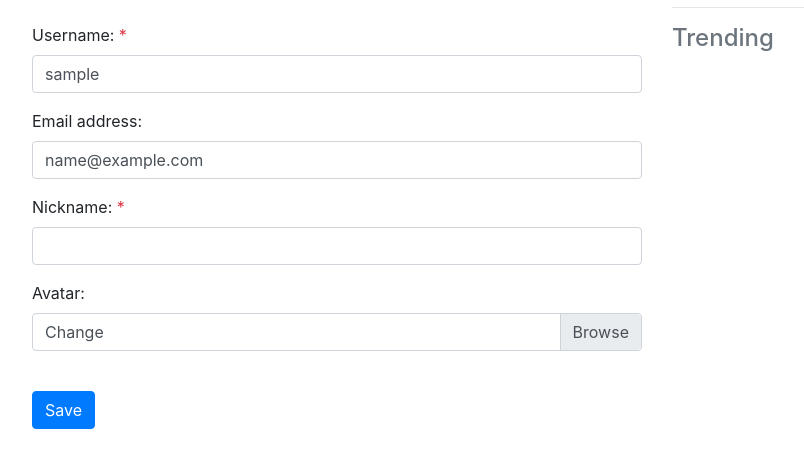
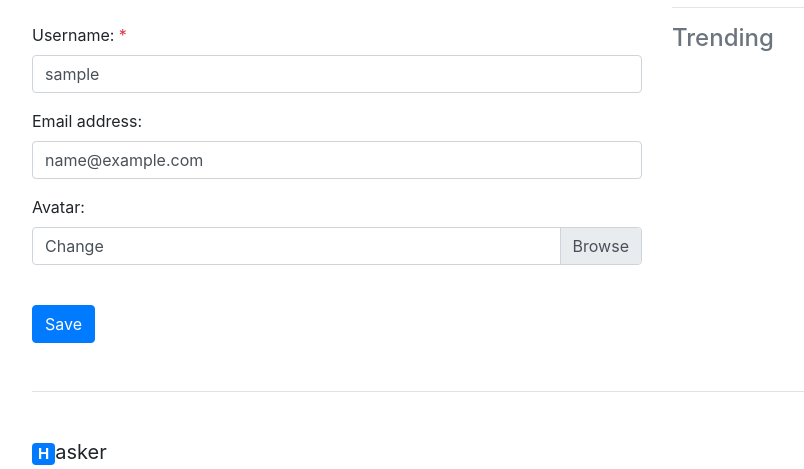
Before and after one commit to antonLytkin18/otus-python, a Django app: page /user/profile/ in a window 1280 px wide. Shown: the part 136-605 px from the top of the page, without its empty margins (143-947 px from the left). Run offline with Django 3.2, Linux system fonts and the light colour scheme; the visitor is signed in with stand-in values (Sample User, id 1); data that the repository does not hold is empty; some libraries are stand-ins or nearby versions.

Commit message:
Lesson 7-9. Corrections. Removing User nickname.

```diff
--- a/django/main/templates/main/question_detail.html
+++ b/django/main/templates/main/question_detail.html
@@ -26,7 +26,7 @@
             {% else %}
                 <img width="50" class="img-thumbnail" src="{% static 'img/avatar_stub.png' %}" alt="">
             {% endif %}
-            <span class="align-middle"><i class="far fa-user"></i> {{ question.user.nickname }}</span>
+            <span class="align-middle"><i class="far fa-user"></i> {{ question.user.username }}</span>
         </div>
     </div>
     <div class="answers-list">
@@ -57,7 +57,7 @@
                         {% else %}
                             <img width="50" class="img-thumbnail" src="{% static 'img/avatar_stub.png' %}" alt="">
                         {% endif %}
-                        <span class="align-middle"><i class="far fa-user"></i> {{ answer.user.nickname }}</span>
+                        <span class="align-middle"><i class="far fa-user"></i> {{ answer.user.username }}</span>
                     </div>
                 </div>
             </li>
--- a/django/user/forms.py
+++ b/django/user/forms.py
@@ -15,7 +15,7 @@ class ImageInput(ClearableFileInput):
 class SignUpForm(UserCreationForm, BootstrapForm):
     class Meta:
         model = User
-        fields = ['username', 'nickname', 'email', 'password1', 'password2', 'avatar']
+        fields = ['username', 'email', 'password1', 'password2', 'avatar']
         widgets = {
             'avatar': ImageInput()
         }
@@ -24,7 +24,7 @@ class SignUpForm(UserCreationForm, BootstrapForm):
 class UserProfileForm(BootstrapForm):
     class Meta:
         model = User
-        fields = ['username', 'email', 'nickname', 'avatar']
+        fields = ['username', 'email', 'avatar']
         widgets = {
             'avatar': ImageInput()
         }
--- a/django/user/models.py
+++ b/django/user/models.py
@@ -4,5 +4,4 @@ from django.db import models
 
 
 class User(AbstractUser):
-    nickname = models.CharField(max_length=100)
     avatar = models.ImageField(upload_to='avatars/', blank=True)
```
Also changed, not shown: django/user/migrations/0002_remove_user_nickname.py (added).
